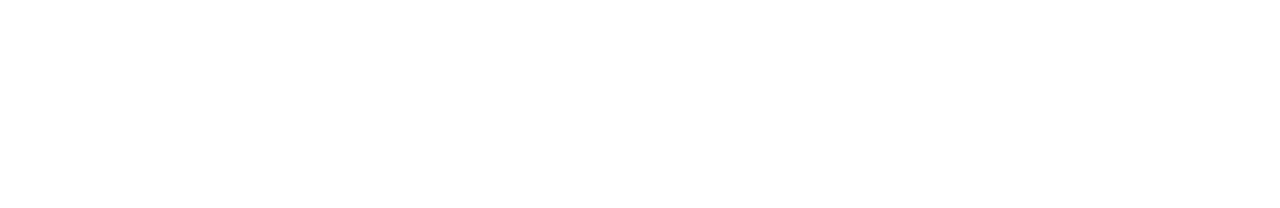
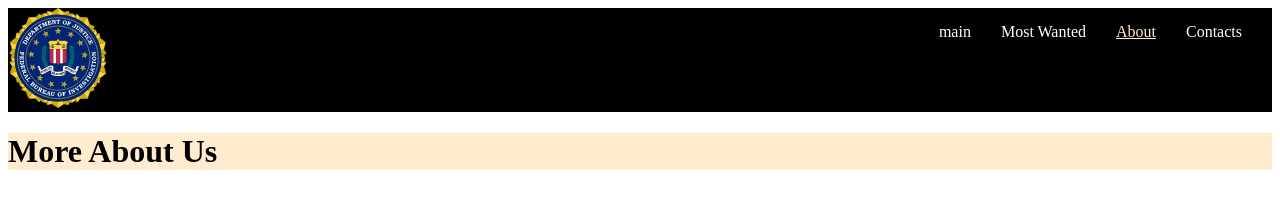
Before and after one commit to PRODOGI/fib_site, a plain HTML site: page about.html in a window 1280 px wide. Drawn offline with Linux system fonts and the light colour scheme.

Commit message:
worck hard

```diff
--- /dev/null
+++ b/about.css
@@ -0,0 +1,30 @@
+header{
+    /* height: 100px; */
+    background-color: black;
+    display: flex;
+    justify-content: space-between;
+
+}
+.svg{
+    height: 100px;
+}
+
+.header_nav_link{
+    text-decoration: none;
+    color: white;
+    margin: 15px 15px 15px 15px;
+}
+.header_nav_link:hover{
+    text-decoration: underline;
+    color: blanchedalmond;
+}
+.nav_links{
+    display: flex;
+    margin: 15px 15px 15px 15px;
+}
+.active_link{
+    text-decoration: underline;
+    color: blanchedalmond;}
+main{
+    background: blanchedalmond;
+}
--- a/about.html
+++ b/about.html
@@ -5,8 +5,34 @@
     <meta http-equiv="X-UA-Compatible" content="IE=edge">
     <meta name="viewport" content="width=device-width, initial-scale=1.0">
     <title>Document</title>
+    <link rel="stylesheet" href="about.css">
 </head>
 <body>
-
+    <header>
+        <div>
+            <img class="svg" src="img/FBI_logo.svg" alt="FBI_logo">
+        </div>
+        <div class="wrapper_nav">
+            <nav>
+                <ul class="nav_links">
+                    <li>
+                        <a class="header_nav_link" href="index.html">main</a>
+                    </li>
+                    <li>
+                        <a class="header_nav_link " href="most_wanted.html">Most Wanted</a>
+                    </li>
+                    <li>
+                        <a class="header_nav_link active_link" href="about.html">About</a>
+                    </li>
+                    <li>
+                        <a class="header_nav_link" href="contacts.html">Contacts</a>
+                    </li>
+                </ul>
+            </nav>
+        </div>
+    </header>
+    <main>
+    <a><h1>More About Us</h1></a>
+</main>
 </body>
 </html>
--- a/img/most_wanted.css
+++ b/img/most_wanted.css
@@ -2,7 +2,26 @@ header{
     /* height: 100px; */
     background-color: black;
     display: flex;
-    justify-content: space-between;}
-    h1{
-        background-color: blueviolet;
-    }
+    justify-content: space-between;
+
+}
+.svg{
+    height: 100px;
+}
+
+.header_nav_link{
+    text-decoration: none;
+    color: white;
+    margin: 15px 15px 15px 15px;
+}
+.header_nav_link:hover{
+    text-decoration: underline;
+    color: blanchedalmond;
+}
+.nav_links{
+    display: flex;
+    margin: 15px 15px 15px 15px;
+}
+.active_link{
+    text-decoration: underline;
+    color: blanchedalmond;}
```
Also changed, not shown: contacts.html (+6 -4 lines), index.html (+3 -3 lines), most_wanted.html (+12 -7 lines), FBI_logo.svg (added).
